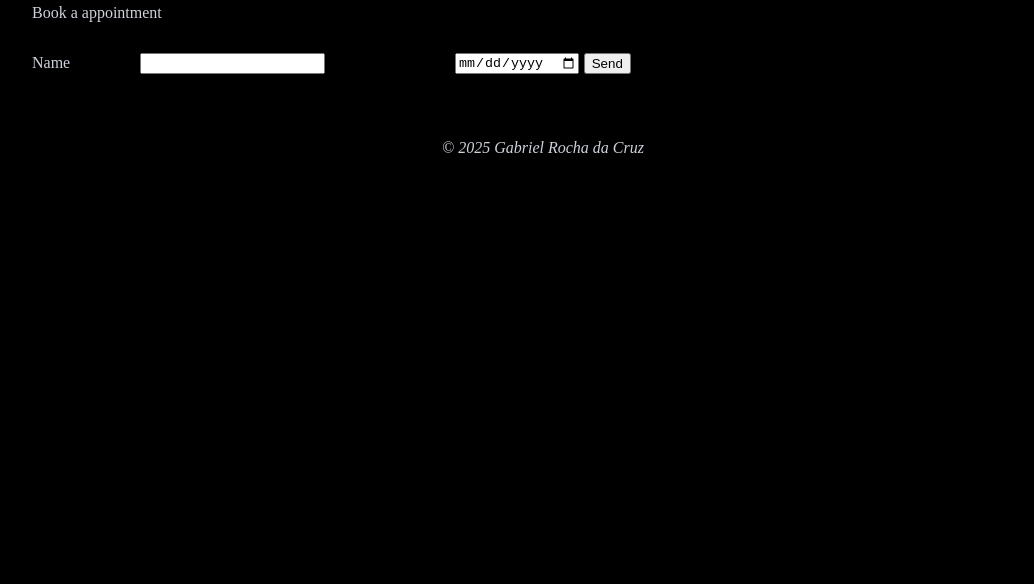
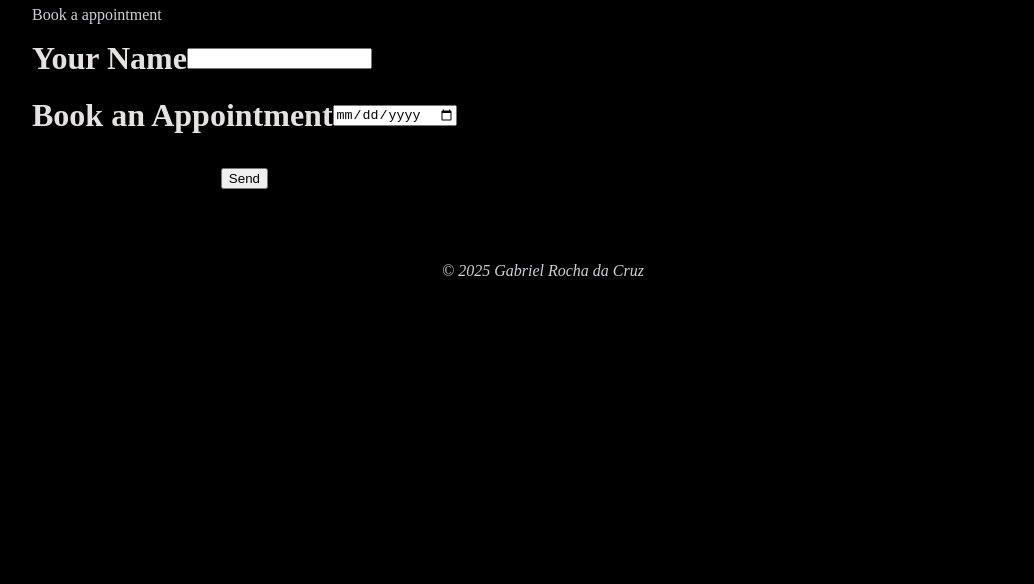
Before and after one commit to grochacruz/WEB.DEV, a plain HTML site: page contacts.html in a window 1280 px wide. Shown: the part 216-800 px from the top of the page, without its empty margins (97-1131 px from the left). Drawn offline with Linux system fonts and the light colour scheme.

Commit message:
Web dev9s

```diff
--- a/contacts style.css
+++ b/contacts.css
@@ -73,7 +73,7 @@ height: auto;
 .navbar {
   display: flex;
   justify-content: end;
-  gap: 1p;
+  gap: 1px;
   font-family: Arial, Helvetica, sans-serif;
   gap: 5px;
   word-spacing: 10px;
@@ -133,7 +133,9 @@ div {
 
         }
 
-        .contactstitle {
+        .contacts {
+          display: flex;
+          flex-direction: start;
             font-size: 32px;
             color: #e6e2e2;
             text-align: center;
@@ -141,12 +143,12 @@ div {
             margin-bottom: 20px;
           }
 
-
-        .socials img {
-            display: flex;
-            width: 1px;
-            height: 1px;
-          }
-          @media (ma) {
-
-          }
+    div  {
+      display: flex;
+      flex-direction: start;
+        font-size: 32px;
+        color: #e6e2e2;
+        text-align: center;
+        font-weight: bold;
+        margin-bottom: 20px;
+      }
--- a/contacts.html
+++ b/contacts.html
@@ -1,17 +1,17 @@
 <!DOCTYPE html>
 <html lang="en">
 <head>
-  <meta charset="UTF-8">
-  <meta name="viewport" content="width=device-width, initial-scale=1.0">
-  <title>Contacts</title>
-  <link rel="stylesheet" href="contacts style.css">
+<meta charset="UTF-8">
+ <meta name="viewport" content="width=device-width, initial-scale=1.0">
+<title>Contacts</title>
+<link rel="stylesheet" href="contacts.css">
 </head>
 <body>
   <header>
 
   <h1 class="logo">Gabriel Rocha da Cruz</h1>
 
-   <nav class="navbar">
+  <nav class="navbar">
         <ul>
           <li><a href="index.html">Home</a></li>
           <li><a href="about.html">About</a></li>
@@ -25,18 +25,20 @@
 
     <div id="contacts">
 
-    <form method="post"></form>
 
+    <form method="post">
+      <div>
+        <label for="your-name">Your Name</label>
+        <input id="your-name" name="first-name" type="text" required>
+      </div>
 
+      <div>
+        <label for="appointment-date">Book an Appointment</label>
+        <input id="appointment-date" name="appointment-date" type="date" required>
+      </div>
 
-    <p> Name</p><label for="your name">Your name</label>
-    <input id="your name" name="first-name" type="text" />
-
-    <label for="Book a appointment">Book a appointment</label>
-    <input id="Book a appointment" name="appointment date" type="date" /> /<!--add from Web dev Workshop page  -->
-
-    <button type="submit">Send</button>
-    <label for="submit">Submit your appointment</label>
+      <button type="submit">Send</button>
+    </form>
 
 
  </div>
```
Also changed, not shown: gallery.css (renamed from gallery style.css).
